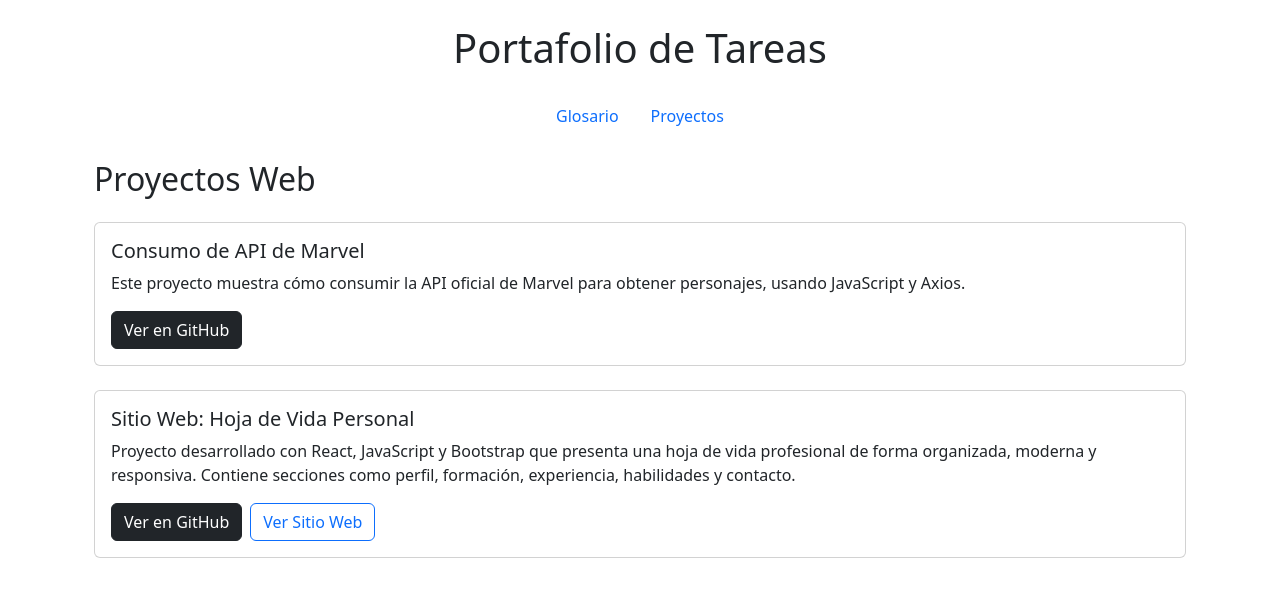
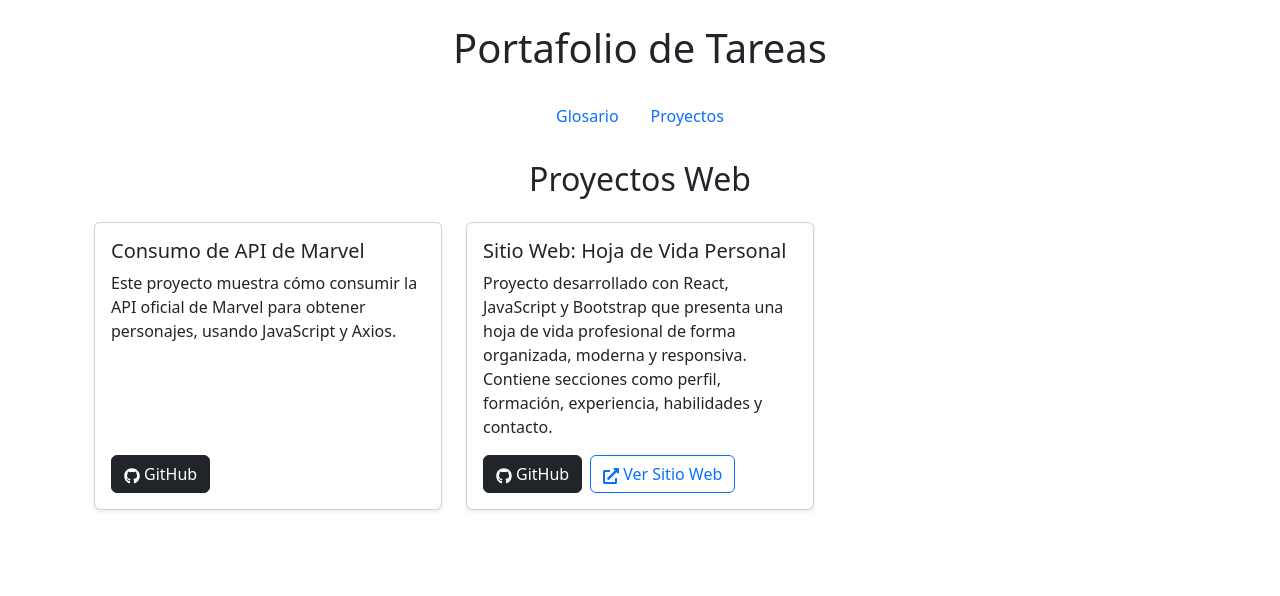
Before and after one commit to BJCorado/portafolio-tareas-desarrollo-web, a React (Create React App) app: page /proyectos in a window 1280 px wide. Shown: the top 596 px of the page. Built offline with nearby package versions, Linux system fonts and the light colour scheme.

Commit message:
se agrego tarjetas tipo galeria para los proyectos web

```diff
--- a/package.json
+++ b/package.json
@@ -11,6 +11,7 @@
     "bootstrap": "^5.3.7",
     "react": "^19.1.1",
     "react-dom": "^19.1.1",
+    "react-icons": "^5.5.0",
     "react-router-dom": "^6.30.1",
     "react-scripts": "5.0.1",
     "web-vitals": "^2.1.4"
--- a/src/App.css
+++ b/src/App.css
@@ -1,38 +1,9 @@
-.App {
-  text-align: center;
+.project-card {
+  border-radius: 1rem;
+  transition: transform 0.3s ease, box-shadow 0.3s ease;
 }
 
-.App-logo {
-  height: 40vmin;
-  pointer-events: none;
+.project-card:hover {
+  transform: translateY(-5px);
+  box-shadow: 0 12px 24px rgba(0, 0, 0, 0.15);
 }
-
-@media (prefers-reduced-motion: no-preference) {
-  .App-logo {
-    animation: App-logo-spin infinite 20s linear;
-  }
-}
-
-.App-header {
-  background-color: #282c34;
-  min-height: 100vh;
-  display: flex;
-  flex-direction: column;
-  align-items: center;
-  justify-content: center;
-  font-size: calc(10px + 2vmin);
-  color: white;
-}
-
-.App-link {
-  color: #61dafb;
-}
-
-@keyframes App-logo-spin {
-  from {
-    transform: rotate(0deg);
-  }
-  to {
-    transform: rotate(360deg);
-  }
-}
--- a/src/pages/projects.js
+++ b/src/pages/projects.js
@@ -1,40 +1,51 @@
+import { FaGithub, FaExternalLinkAlt } from 'react-icons/fa';
+
 function Projects() {
   return (
     <div className="container">
-      <h2 className="mb-4">Proyectos Web</h2>
+      <h2 className="mb-4 text-center">Proyectos Web</h2>
 
+      <div className="row">
         {/* Proyecto 1: API Marvel */}
-      <div className="card mb-4">
-        <div className="card-body">
+        <div className="col-md-6 col-lg-4 mb-4">
+          <div className="card shadow-sm project-card h-100">
+            <div className="card-body d-flex flex-column">
               <h5 className="card-title">Consumo de API de Marvel</h5>
-          <p className="card-text">
+              <p className="card-text flex-grow-1">
                 Este proyecto muestra cómo consumir la API oficial de Marvel para obtener personajes, usando JavaScript y Axios.
               </p>
+              <div>
                 <a
                   href="https://github.com/BJCorado/proyecto-API"
                   target="_blank"
                   rel="noopener noreferrer"
                   className="btn btn-dark me-2"
                 >
-            Ver en GitHub
+                  <FaGithub className="me-1" />
+                  GitHub
                 </a>
+              </div>
+            </div>
           </div>
         </div>
 
         {/* Proyecto 2: Hoja de Vida */}
-      <div className="card mb-4">
-        <div className="card-body">
+        <div className="col-md-6 col-lg-4 mb-4">
+          <div className="card shadow-sm project-card h-100">
+            <div className="card-body d-flex flex-column">
               <h5 className="card-title">Sitio Web: Hoja de Vida Personal</h5>
-          <p className="card-text">
+              <p className="card-text flex-grow-1">
                 Proyecto desarrollado con React, JavaScript y Bootstrap que presenta una hoja de vida profesional de forma organizada, moderna y responsiva. Contiene secciones como perfil, formación, experiencia, habilidades y contacto.
               </p>
+              <div>
                 <a
                   href="https://github.com/BJCorado/Mi-Hoja-De-Vida"
                   target="_blank"
                   rel="noopener noreferrer"
                   className="btn btn-dark me-2"
                 >
-            Ver en GitHub
+                  <FaGithub className="me-1" />
+                  GitHub
                 </a>
                 <a
                   href="https://hvbjcorado.vercel.app/"
@@ -42,8 +53,12 @@ function Projects() {
                   rel="noopener noreferrer"
                   className="btn btn-outline-primary"
                 >
+                  <FaExternalLinkAlt className="me-1" />
                   Ver Sitio Web
                 </a>
+              </div>
+            </div>
+          </div>
         </div>
       </div>
     </div>
```
Also changed, not shown: 1 other file (tests, documents, lock files or other folders). Lines whose indentation alone changed are shown as unchanged.
